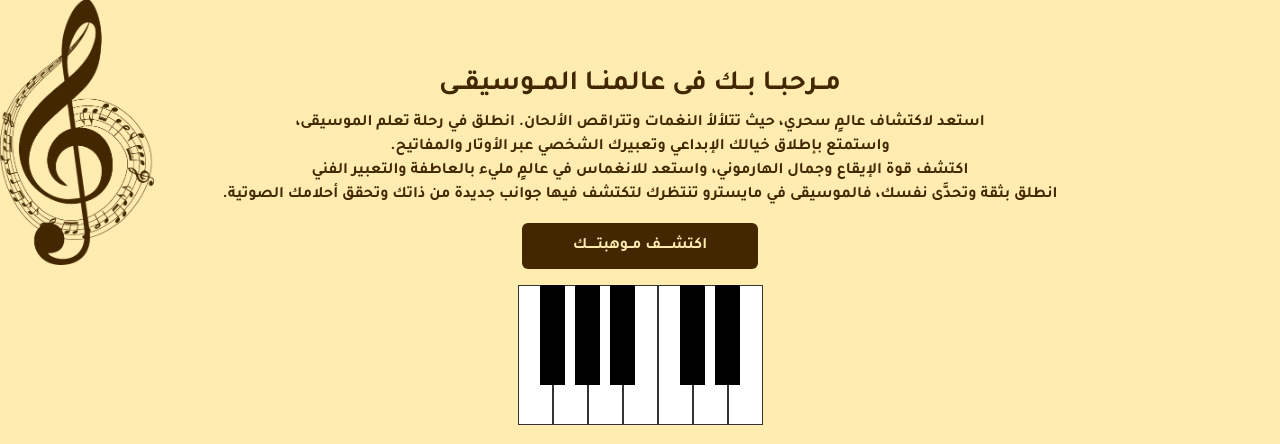
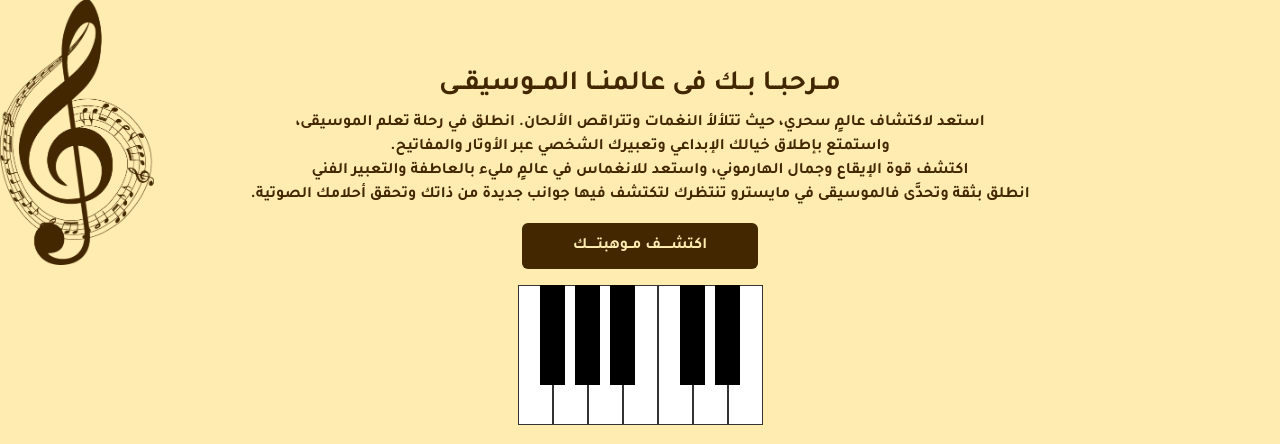
Before and after one commit to zahraaMeky/SauidiMustro, a Django app: page /contact/ in a window 1280 px wide. Shown: the part 74-518 px from the top of the page. Run offline with Django 4.2, Linux system fonts and the light colour scheme; parts of the project's set-up code (start-up, migrations or seed data) failed here and were passed over; some libraries are stand-ins or nearby versions; some web fonts are replaced.

Commit message:
Update slider.html

```diff
--- a/templates/slider/slider.html
+++ b/templates/slider/slider.html
@@ -13,7 +13,7 @@
                   اكتشف قوة الإيقاع وجمال الهارموني، واستعد للانغماس في عالمٍ مليء بالعاطفة والتعبير الفني
             </p>
             <p class="m-0">
-                  انطلق بثقة وتحدَّى نفسك، فالموسيقى في مايسترو تنتظرك لتكتشف فيها جوانب جديدة من ذاتك وتحقق أحلامك الصوتية.
+                  انطلق بثقة وتحدَّى فالموسيقى في مايسترو تنتظرك لتكتشف فيها جوانب جديدة من ذاتك وتحقق أحلامك الصوتية.
             </p>
       </div>
       <a class="btn descoverbtn my-3 " href="{%url 'contact' %}">اكتشـــــف مــوهبتـــــك</a>
```
